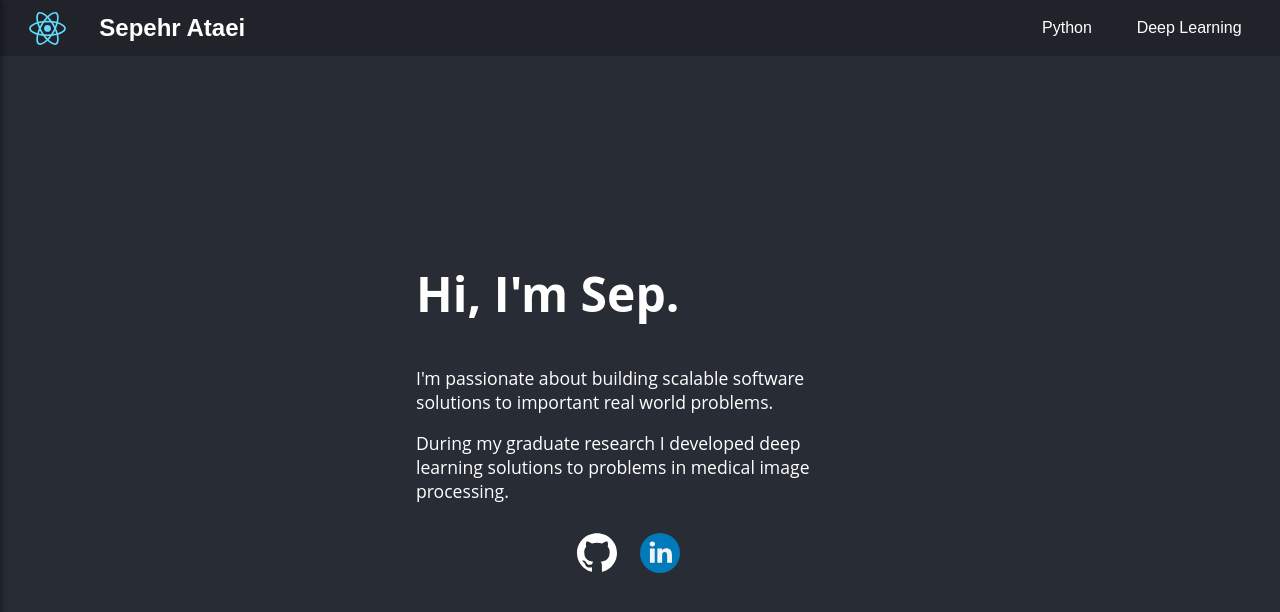
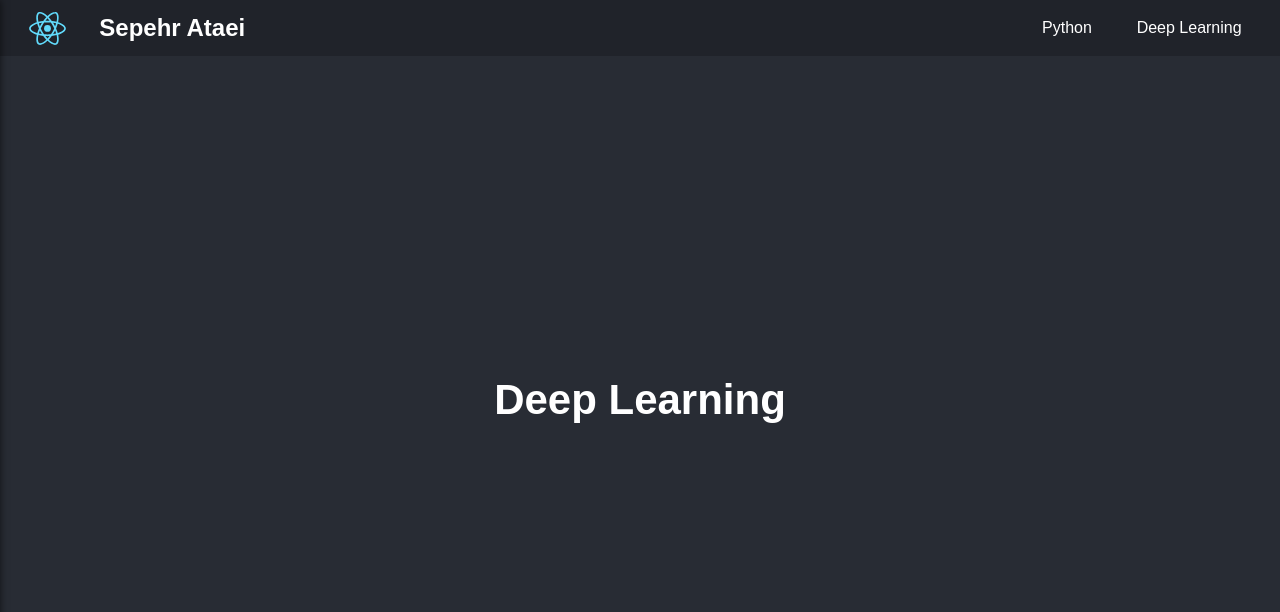
Before and after one commit to s2ataei/react-app, a React (Create React App) app: page /DeepLearning in a window 1280 px wide. Shown: the top 612 px of the page. Built offline with nearby package versions, Linux system fonts and the light colour scheme.

Commit message:
implement react-router

```diff
--- a/package.json
+++ b/package.json
@@ -10,6 +10,7 @@
     "@testing-library/user-event": "^12.1.10",
     "react": "^17.0.1",
     "react-dom": "^17.0.1",
+    "react-router-dom": "^5.2.0",
     "react-scripts": "4.0.0",
     "web-vitals": "^0.2.4"
   },
--- a/src/App.js
+++ b/src/App.js
@@ -1,4 +1,5 @@
 import React, { Component } from 'react';
+import { BrowserRouter as Router, Switch, Route } from 'react-router-dom';
 
 import './App.css';
 
@@ -6,6 +7,9 @@ import Navbar from './components/Navbar/Navbar';
 import HamburgerMenu from './components/HamburgerMenu/HamburgerMenu';
 import Backdrop from './components/Backdrop/Backdrop';
 import UserProfile from './components/UserProfile/UserProfile';
+import Python from './components/Python/Python';
+import DeepLearning from './components/DeepLearning/DeepLearning';
+
 
 class App extends Component {
   state = {
@@ -30,14 +34,20 @@ class App extends Component {
       backdrop  = <Backdrop click={this.backdropClickHandler} />
     }
     return (
+      <Router>
         <div className="App">
           <Navbar hamburgerMenuClickHandler={this.hamburgerMenuToggleClickHandler}/>
           <HamburgerMenu show={this.state.hamburgerMenuOpen} />
           {backdrop}
           <div className="App-body">
-          <UserProfile />
+            <Switch>
+              <Route path="/" exact component={UserProfile}/>
+              <Route path="/Python" component={Python}/>
+              <Route path="/DeepLearning" component={DeepLearning}/>
+            </Switch>
           </div>
         </div>
+      </Router>
     );
   }
 }
--- /dev/null
+++ b/src/components/DeepLearning/DeepLearning.js
@@ -0,0 +1,9 @@
+import React from 'react';
+
+import './DeepLearning.css';
+
+const deeplearning = props => (
+    <h1>Deep Learning</h1>
+);
+
+export default deeplearning;
--- a/src/components/Navbar/Navbar.js
+++ b/src/components/Navbar/Navbar.js
@@ -1,4 +1,6 @@
 import React from 'react';
+import {Link} from 'react-router-dom';
+
 import './Navbar.css';
 import logo from '../../logo.svg';
 import HamburgerToggleButton from '../HamburgerMenu/HamburgerToggleButton';
@@ -14,15 +16,18 @@ const navbar = props => (
                 <a href="/">Sepehr Ataei</a>
             </div>
             <div className="spacer"/>
-            <div className="navbar_navigation-items">
-                <ul>
-                    <li><a href="#test">Python</a></li>
-                    <li><a href="test3">Deep Learning</a></li>
-                </ul>
-            </div>
+                <div className="navbar_navigation-items">
+                    <ul>
+                        <Link to="/Python">
+                            <li><a>Python</a></li>
+                        </Link>
+                        <Link to="/deeplearning">
+                            <li><a>Deep Learning</a></li>
+                        </Link>
+                    </ul>
+                </div>
         </nav>
     </header>
-
 );
 
 export default navbar
--- /dev/null
+++ b/src/components/Python/Python.js
@@ -0,0 +1,9 @@
+import React from 'react';
+
+import './Python.css';
+
+const python = props => (
+    <h1>python</h1>
+);
+
+export default python;
--- a/src/components/Socials/Socials.js
+++ b/src/components/Socials/Socials.js
@@ -13,7 +13,6 @@ const socials = props => (
         <img src={linkedin} className="social-icon"/>
         </a>
     </div>
-
 );
 
 export default socials
--- a/src/components/UserProfile/UserProfile.js
+++ b/src/components/UserProfile/UserProfile.js
@@ -11,8 +11,8 @@ const userprofile = props => (
             <h2>Hi, I'm Sep.</h2>
         </div>
         <div className="user-bio">
-            <p>I'm passionate about building scalable software solutions to important real world problems.</p>
-            <p>During my graduate research I developed deep learning solutions to problems in medical image processing.</p>
+            <p>I'm passionate about building scalable software solutions to real world problems.</p>
+            <p>During my graduate research I developed deep learning solutions to medical imaging problems.</p>
         </div>
         <div className="user-socials">
             <Socials />
```
Also changed, not shown: src/components/DeepLearning/DeepLearning.css (added), src/components/Python/Python.css (added), 1 other file (tests, documents, lock files or other folders). Lines whose indentation alone changed are shown as unchanged.
